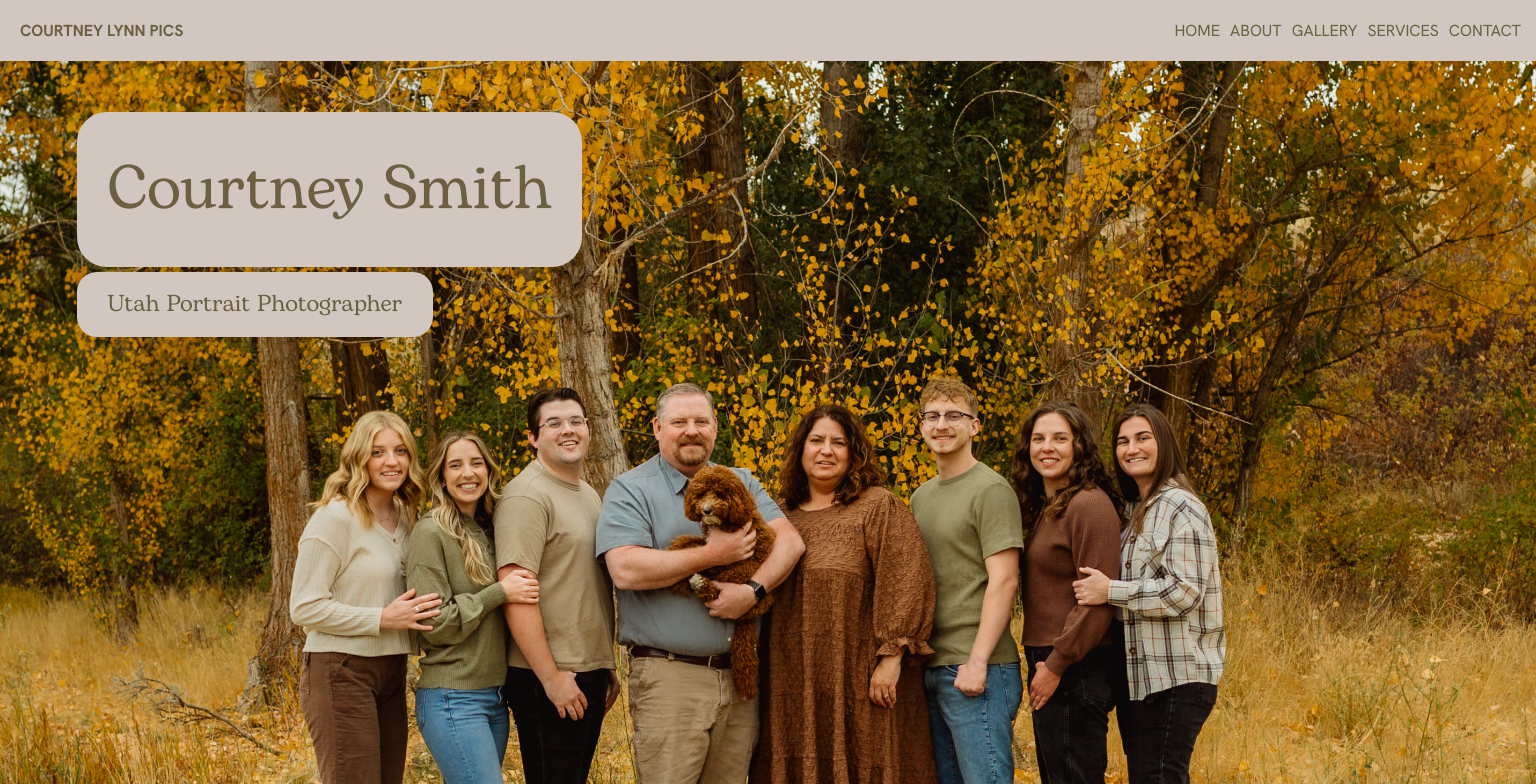
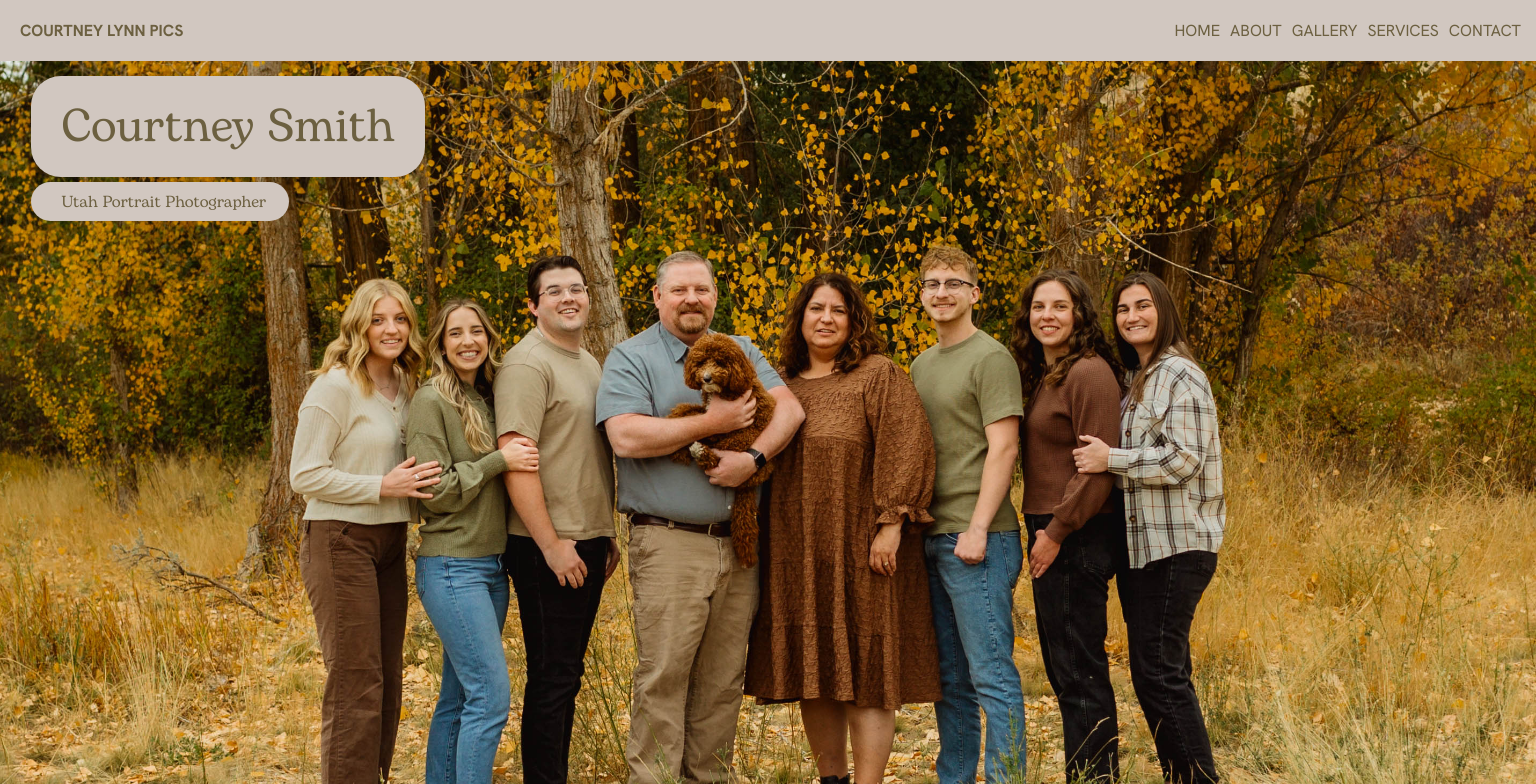
Before and after one commit to meganpierce1/PhotographyWebsite, a plain HTML site: page index.html in a window 1536 px wide. Shown: the top 784 px of the page. Drawn offline with nearby package versions, Linux system fonts and the light colour scheme.

Commit message:
Finished intro section, dynamically sized

```diff
--- a/css/style.css
+++ b/css/style.css
@@ -93,29 +93,18 @@
   ul.menu.open li {
     position: relative;
     top: 30px;
-      /* right: 20px; */
     align-self: right;
     text-align: right;
   }
 
   .intro-section {
-    /* display: flex; */
-    /* margin: auto; */
     position: relative;
-    /* height: 100vh; */
     overflow: hidden;
   }
 
   .intro-pic {
     width: 100%;
     display: block; /* removes extra container space beneath image */
-    /* height: 100%; */
-    /* object-fit: cover; */
-    /* object-position: top 0 right 10px; */
-    /* object-position: center 40%;
-    transition: transform 0.3s ease; Adds smooth zoom effect */
-
-    /* margin: auto; */
   }
 
   .title-container {
@@ -128,28 +117,17 @@
   }
 
   .title-box {
-    /* background-color: #EFE9E4; */
     background-color: #D1C7C0;
-    /* position: absolute;
-    top: 5%;
-    left: 5%; */
     margin: auto;
     padding: 2vw 2vw;
     border-radius: 30px;
-    /* font-size: clamp(1rem, 2.5vw, 3rem); */
-    /* font-size: clamp(1rem, 4vw, 5rem)   */
     font-size: 4vw;
     white-space: nowrap;
 }
 
   .title-secondary {
-    /* background-color: #EFE9E4; */
     background-color: #D1C7C0;
-    /* position: absolute; */
-    /* top: 17%;
-    left: 5%; */
     margin-top: 5px;
-    /* padding: 5px 10px; */
     padding: 1vw 2vw;
     border-radius: 20px;
     font-size: 1.5vw;
@@ -161,7 +139,8 @@
     height: 150vh;
   }
 
-  @media (min-width:760px) {
+
+  @media (min-width:800px) {
 
     .brand {
         margin: 20px;
@@ -180,43 +159,53 @@
         display: none;
     }
 
+    .intro-section {
+        height: 95vh;
+    }
 
+    .intro-pic {
+        height: 100%;
+        object-fit: cover;
+        object-position: center 50%;
+    }
 
+    .title-box {
+        font-size: 6vw;
+    }
 
+    .title-secondary {
+        font-size: 2vw;
+    }
   }
 
 
-
-  /* @media (max-width: 760px) {
-    ul.menu li a.nav-link {
-      display: none;
+  @media (min-width:1000px) {
+    .title-box {
+        font-size: clamp(2rem, 4vw, 4rem);
+        padding: 1vw 2vw;
     }
 
-    .dropdownLink {
-      display:block;
+    .title-secondary {
+        font-size: clamp(1rem, 1.5vw, 2rem);
+        padding: 0.5vw 1.5vw 0.5vw 2vw;
+    }
   }
 
-    ul.menu.open {
-      flex-direction: column;
-      text-align: right;
-      padding-bottom: 20px;
+
+  @media (min-width:1400px) {
+
+    .title-container {
+        top: 2%;
+        left: 2%;
     }
 
-    ul.menu.open .nav-link {
-      display: block;
+    .title-box {
+        font-size: 3vw;
+        padding: 1vw 2vw;
     }
 
-    ul.menu li.dropdownLink, ul.menu.open li.dropdownLink {
-        display: block;
-        position: absolute;
-        top: 15px;
-        right: 20px;
+    .title-secondary {
+        font-size: clamp(1rem, .5vw, 2rem);
+        padding: 0.5vw 1.5vw 0.5vw 2vw;
     }
-
-    ul.menu.open li {
-        position: relative;
-        top: 30px;
-        right: 20px;
   }
-
-  } */
```
Lines whose indentation alone changed are shown as unchanged.
